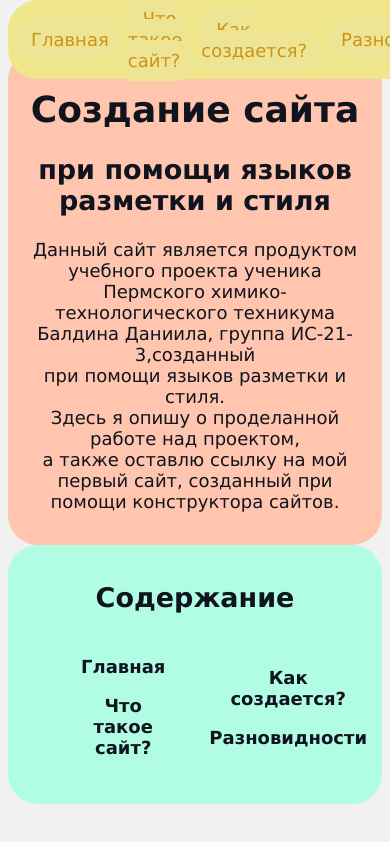
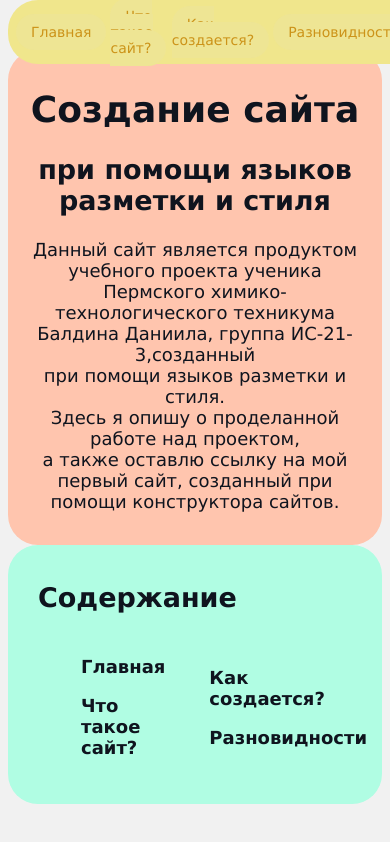
Before and after one commit to Steidien/ProjectS, a plain HTML site: page index.html in a window 390 px wide. Shown: the top 842 px of the page. Drawn offline with Linux system fonts and the light colour scheme.

Commit message:
Add files via upload

```diff
--- a/button_stile.css
+++ b/button_stile.css
@@ -34,7 +34,6 @@ body {
         border-radius: 30px;
         padding: 10px;
         position: fixed;
-        right: 84%;
         top: 80%;
         margin-top: 50px;
     }
@@ -82,11 +81,13 @@ body {
     .knopks {
         background-color: #F0E68C;
         width: 100%;
-        height: 5%;
+        max-height: 30px;
+        height: 20px;
         padding: 5px;
         position: fixed;
         top: 0;
         border-radius: 30px;
+        font-size: 14px;
     }
 
 
@@ -172,7 +173,7 @@ body {
             background-image: url(icon_ProjectS.jpg);
             background-size: 100%;
             background-repeat: no-repeat;
-            size: 500px;
+            size: 100%;
         }
 
         .theory {
@@ -196,7 +197,7 @@ body {
             border-radius: 30px;
             padding: 10px;
             position: absolute;
-            top: 45%;
+            top: 30%;
             margin-top: 50px;
         }
             .code:hover {
--- a/index.css
+++ b/index.css
@@ -5,13 +5,6 @@ body {
     font-weight: normal;
     font-family: 'Lucida Sans', 'Lucida Sans Regular', 'Lucida Grande', 'Lucida Sans Unicode', Geneva, Verdana, sans-serif;
 
-}
-
-@media (max-width: 700px) {
-    .container {
-        text-align: center;
-        display: block;
-    }
 }
 
     .container {
@@ -49,12 +42,13 @@ body {
     .knopks {
         background-color: #F0E68C;
         width: 100%;
-    min-height: 30px;
+        max-height: 30px;
         height: 20px;
         padding: 5px;
         position: fixed;
         top: 0;
         border-radius: 30px;
+        font-size: 14px;
     }
 
 
```
Lines whose indentation alone changed are shown as unchanged.
